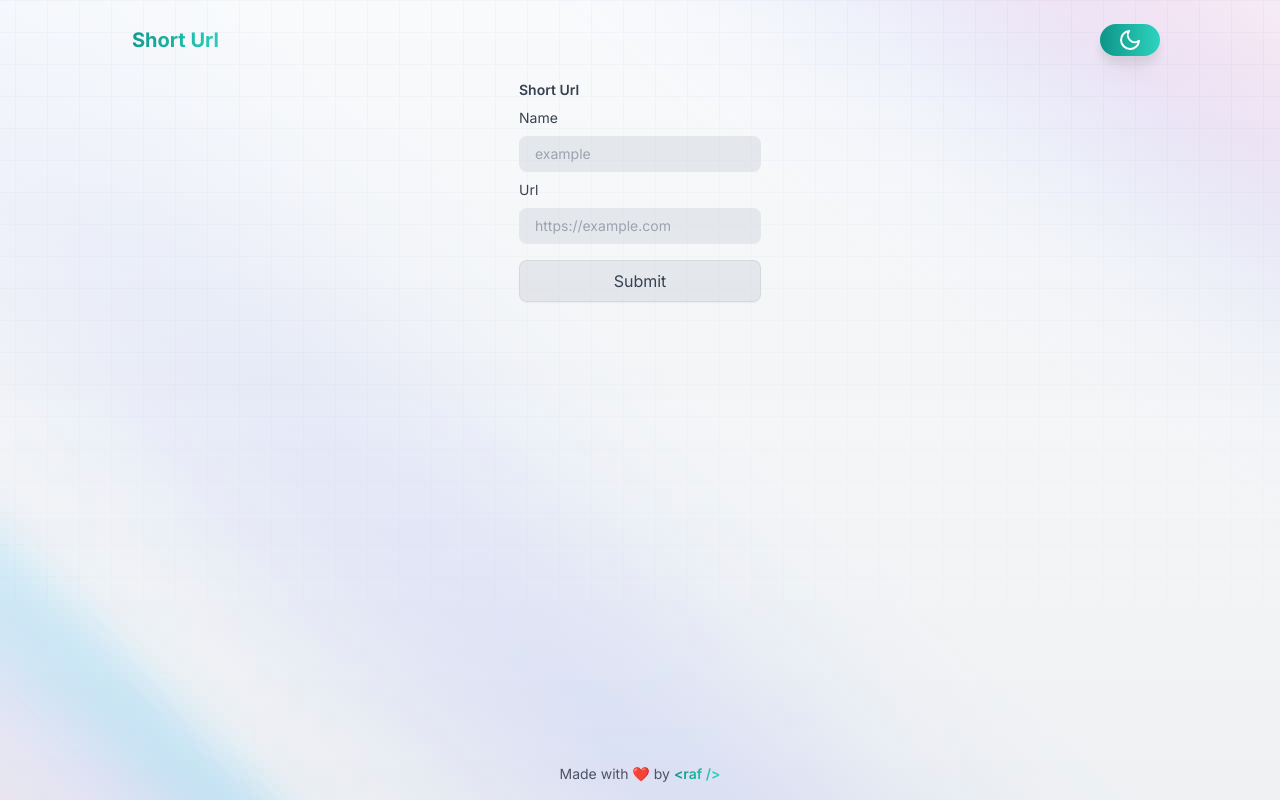
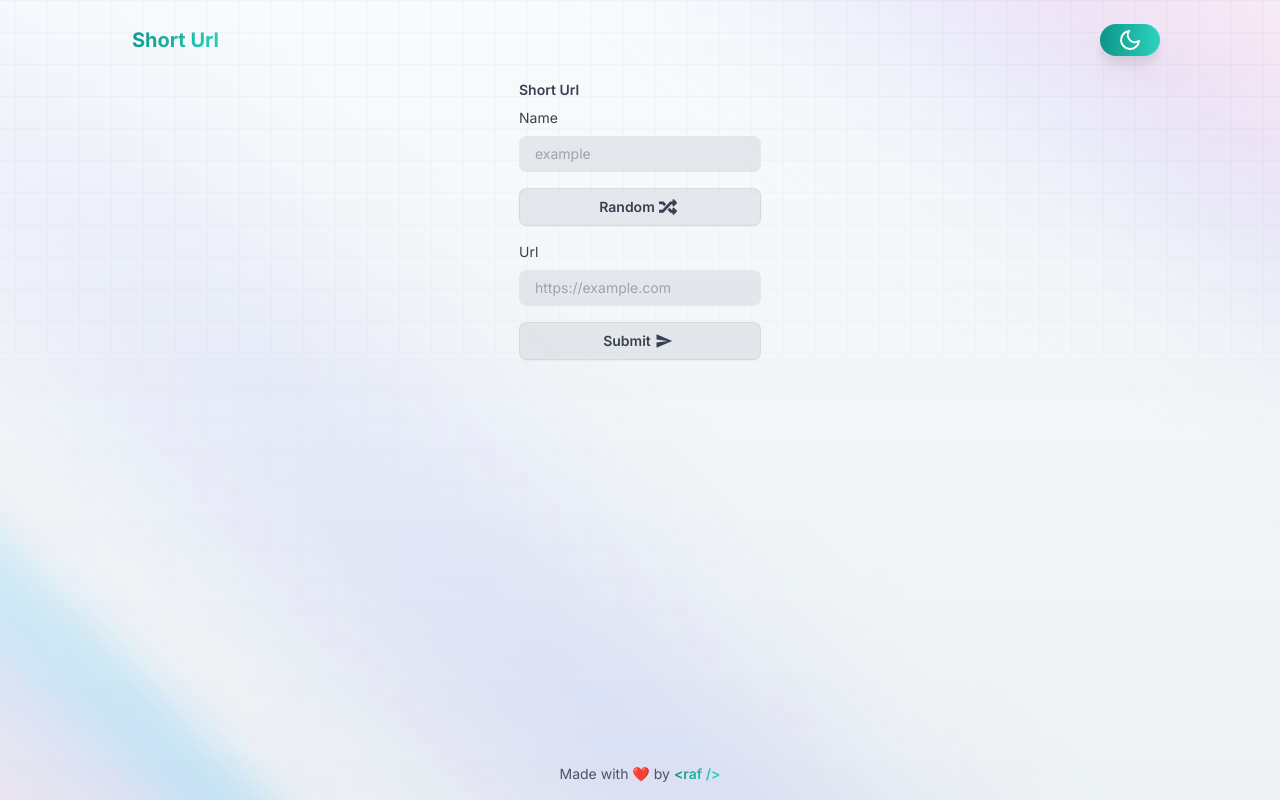
Before and after one commit to rafaalrazzak/links, a Next.js app: page /dashboard/create/redirect in a window 1280 px wide. Built offline with nearby package versions, Linux system fonts and the light colour scheme.

Commit message:
encode url

```diff
--- a/jsconfig.json
+++ b/jsconfig.json
@@ -6,7 +6,7 @@
       "@/css/*": ["src/css/*"],
       "@/assets/*": ["src/assets/*"],
       "@/data/*": ["src/data/*"],
-      "@/lib/*": ["src/lib/*"],
+      "@/libs/*": ["src/libs/*"],
       "@/graphcms/*": ["src/graphcms/*"]
     }
   }
--- a/package.json
+++ b/package.json
@@ -4,16 +4,16 @@
   "private": true,
   "dependencies": {
     "@apollo/client": "^3.6.9",
-    "autoprefixer": "^10.4.8",
+    "autoprefixer": "^10.4.10",
     "clsx": "^1.2.1",
-    "framer-motion": "^7.3.2",
+    "framer-motion": "^7.3.4",
     "graphql": "^16.6.0",
     "next": "^12.3.0",
     "postcss": "^8.4.16",
     "react": "^18.2.0",
     "react-copy-to-clipboard": "^5.1.0",
     "react-dom": "^18.2.0",
-    "react-hot-toast": "^2.3.0",
+    "react-hot-toast": "^2.4.0",
     "react-icons": "^4.4.0",
     "sharp": "^0.31.0",
     "tailwindcss": "^3.1.8"
--- a/src/components/Card.js
+++ b/src/components/Card.js
@@ -21,7 +21,11 @@ export default function Card({ link, i, title, subtitle, cover }) {
     <>
       <div className="flex w-full flex-col md:w-1/2 lg:w-1/3">
         <div className="m-8 rounded-lg p-6 outline outline-primary-400/10 backdrop-blur-xl transition delay-150 duration-300 ease-in-out hover:scale-105 hover:bg-primary-100/50 hover:drop-shadow-sm hover:backdrop-blur-lg dark:bg-primary-700/50 dark:text-primary-200 dark:outline-primary-300/10 dark:backdrop-blur-lg dark:hover:drop-shadow-md">
-          <a href={`?r=${link}`} target="_blank" rel="noopener noreferrer">
+          <a
+            href={`?r=${encodeURIComponent(link)}`}
+            target="_blank"
+            rel="noopener noreferrer"
+          >
             <motion.div
               initial="hidden"
               animate="visible"
--- a/src/components/Form.js
+++ b/src/components/Form.js
@@ -1,8 +1,9 @@
+import { MdSend } from "react-icons/md";
 export default function Form({ onSubmit, title, children, disabled }) {
   return (
     <div className="w-full">
       <form className="flex flex-col gap-2" onSubmit={onSubmit}>
-        <h1 className="text-sm text-primary-700 font-semibold dark:text-primary-100">
+        <h1 className="text-sm font-semibold text-primary-700 dark:text-primary-100">
           {title}
         </h1>
 
@@ -10,10 +11,11 @@ export default function Form({ onSubmit, title, children, disabled }) {
 
         <button
           disabled={disabled}
-          className="transition-color my-2 flex w-full flex-row items-center justify-center space-x-1 rounded-lg border border-primary-400/20 bg-primary-300/50 py-2 text-primary-700 shadow-sm duration-300 ease-out disabled:cursor-not-allowed disabled:opacity-50 dark:border-primary-700/20 dark:bg-primary-800/50 dark:text-primary-100"
+          className="transition-color my-2 flex w-full flex-row items-center justify-center space-x-1 rounded-lg border border-primary-400/20 bg-primary-300/50 py-2 text-sm font-semibold text-primary-700 shadow-sm duration-300 ease-out disabled:cursor-not-allowed disabled:opacity-50 dark:border-primary-700/20 dark:bg-primary-800/50 dark:text-primary-100"
           type="submit"
         >
-          <span>Submit</span>
+          Submit
+          <MdSend className="mx-1 text-lg" />
         </button>
       </form>
     </div>
--- /dev/null
+++ b/src/libs/utils/randomString.js
@@ -0,0 +1,12 @@
+//create random string function return a value of randomize
+export default function randomString() {
+  let length = Math.floor(Math.random() * 10) + 5;
+  let result = "";
+  const characters =
+    "ABCDEFGHIJKLMNOPQRSTUVWXYZabcdefghijklmnopqrstuvwxyz0123456789";
+  const charactersLength = characters.length;
+  for (let i = 0; i < length; i++) {
+    result += characters.charAt(Math.floor(Math.random() * charactersLength));
+  }
+  return result;
+}
--- a/src/pages/[redirect].jsx
+++ b/src/pages/[redirect].jsx
@@ -1,5 +1,3 @@
-import { useEffect } from "react";
-import { useRouter } from "next/router";
 import client from "@/graphcms/client";
 import REDIRECT from "@/graphcms/redirect";
 
@@ -10,6 +8,7 @@ export async function getServerSideProps(ctx) {
   });
   const { redirects } = data;
   let redirectUrl;
+  console.log(redirects);
   redirects.find(({ name, url }) => {
     if (name === redirect) {
       redirectUrl = url;
--- a/src/pages/dashboard/create/redirect.jsx
+++ b/src/pages/dashboard/create/redirect.jsx
@@ -1,15 +1,17 @@
 import { useState } from "react";
 import { toast } from "react-hot-toast";
 import { CopyToClipboard } from "react-copy-to-clipboard";
+import { FaRandom } from "react-icons/fa";
 import { MdContentCopy } from "react-icons/md";
 import { HiExternalLink } from "react-icons/hi";
+import Link from "next/link";
 import { useMutation } from "@apollo/client";
+import REDIRECT from "@/graphcms/mutation/redirect";
 import Layout from "@/components/Layout";
 import { PageSeo } from "@/components/SEO";
 import Form from "@/components/Form";
 import Input from "@/components/Input";
-import REDIRECT from "@/graphcms/mutation/redirect";
-import Link from "next/link";
+import randomString from "@/libs/utils/randomString";
 
 export default function CreateRedirect() {
   const [name, setName] = useState("");
@@ -19,12 +21,13 @@ export default function CreateRedirect() {
   const [createRedirect, { data, error, loading }] = useMutation(REDIRECT);
   const baseUrl = "https://l.rafaar.me/";
   const handleSubmit = async (e) => {
+    const encodeUrl = encodeURIComponent(url);
     e.preventDefault();
     try {
       await createRedirect({
         variables: {
           name,
-          url,
+          url: encodeUrl,
         },
       });
       if (!error) {
@@ -37,6 +40,7 @@ export default function CreateRedirect() {
         setIsLoading(true);
       }
     } catch (error) {
+      console.log(encodeUrl);
       toast.error(`\"${name}\" already exists`);
     }
   };
@@ -56,6 +60,14 @@ export default function CreateRedirect() {
             value={name}
             onChange={(e) => setName(e.target.value)}
           />
+          <button
+            onClick={() => setName(randomString())}
+            className="transition-color my-2 flex w-full flex-row items-center justify-center space-x-1 rounded-lg border border-primary-400/20 bg-primary-300/50 py-2 text-sm font-semibold text-primary-700 shadow-sm duration-300 ease-out disabled:cursor-not-allowed disabled:opacity-50 dark:border-primary-700/20 dark:bg-primary-800/50 dark:text-primary-100"
+            type="button"
+          >
+            Random
+            <FaRandom className="mx-1 text-lg" />
+          </button>
           <Input
             required
             type="url"
@@ -66,13 +78,13 @@ export default function CreateRedirect() {
           />
         </Form>
         {result && (
-          <div className="flex w-full items-center gap-x-2 rounded-lg bg-primary-200/50 px-4 py-2 text-sm text-teal-500">
+          <div className="flex w-full items-center justify-between gap-x-2 rounded-lg bg-primary-200/50 px-4 py-2 text-sm text-teal-500">
             <Link href={result}>
               <a className="rounded-lg bg-primary-200 p-2">
                 <HiExternalLink />
               </a>
             </Link>
-            <span className="flex-1">{result}</span>
+            <span className="flex truncate">{result}</span>
             <CopyToClipboard
               text={result}
               onCopy={() => {
```
Also changed, not shown: 1 other file (tests, documents, lock files or other folders).
